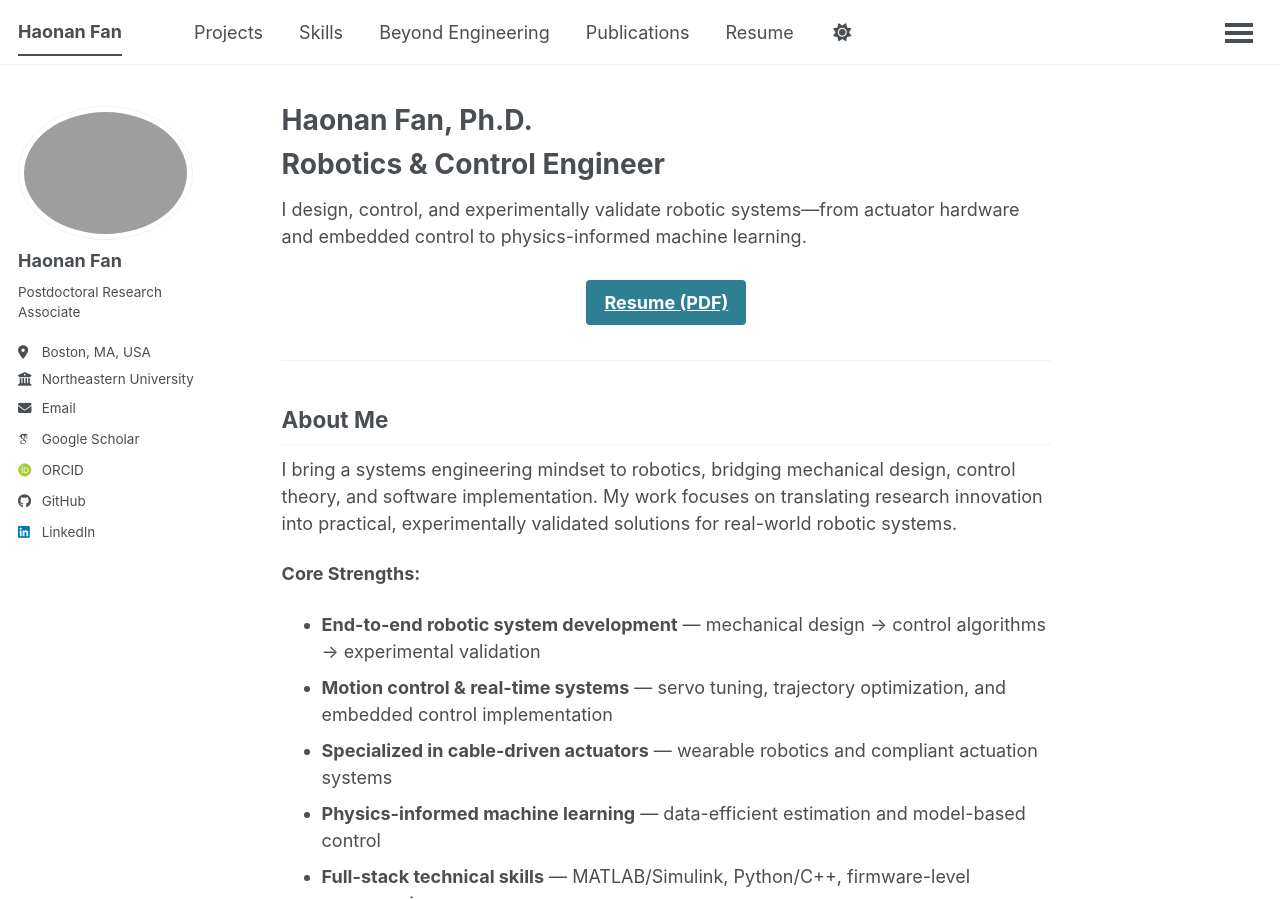
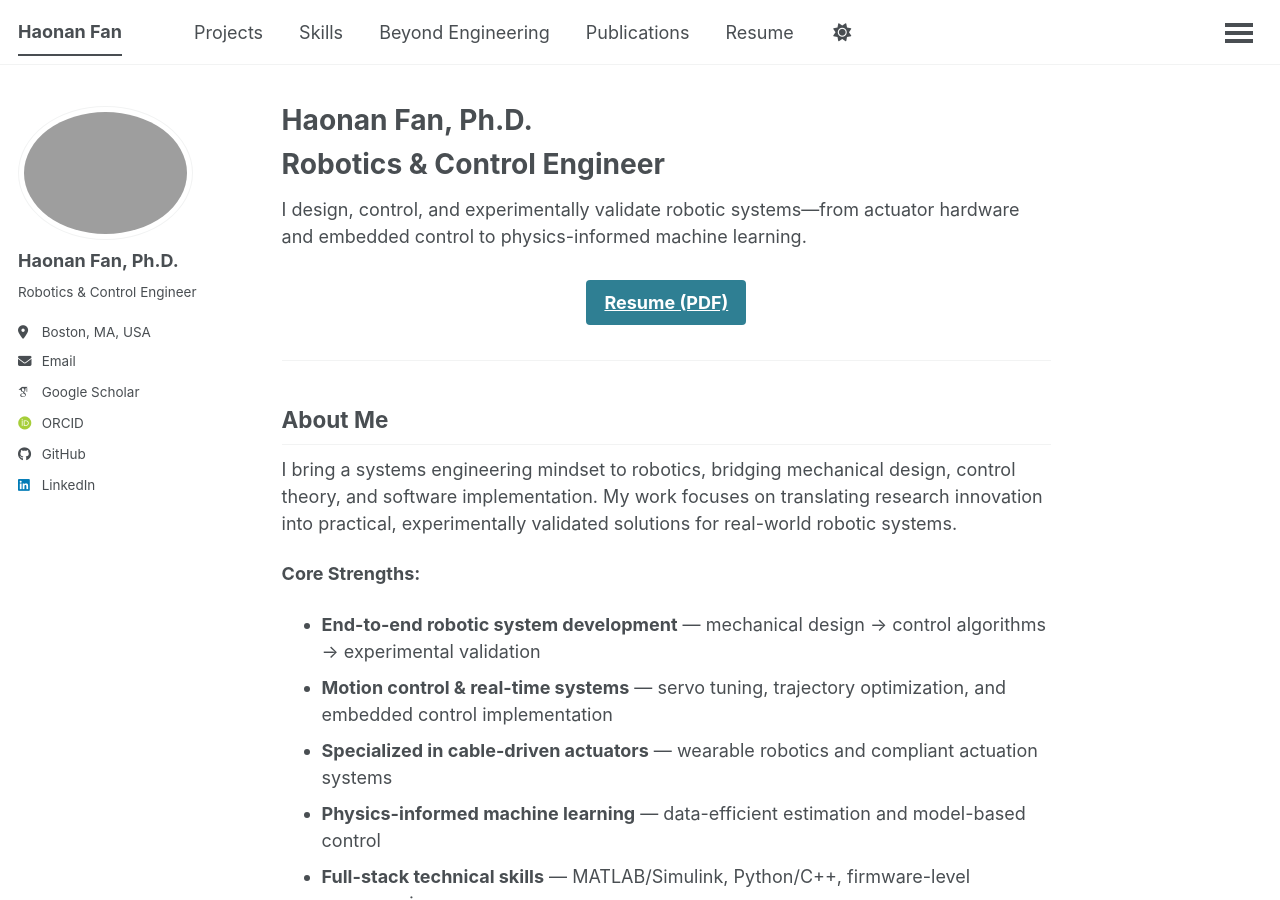
Before and after one commit to fanhaonan080/fanhaonan080.github.io, a Jekyll site: the page built from _pages/about.md, in a window 1280 px wide and 900 px high. Built offline with Jekyll 4.4.1, drawn with Linux system fonts in a browser that asks for light colours; some web fonts are replaced; a script that is not in the unit is left out.

Commit message:
Update site configuration

```diff
--- a/_config.yml
+++ b/_config.yml
@@ -12,7 +12,7 @@ site_theme               : "default" # The available themes options are "default
 title                    : "Haonan Fan"
 title_separator          : "-"
 name                     : &name "Haonan Fan"
-description              : &description "Haonan Fan's academic portfolio"   # Update this with a general description of your site, this is the default if not overridden by a page
+description              : &description "Haonan Fan's website"   # Update this with a general description of your site, this is the default if not overridden by a page
 url                      : https://fanhaonan080.github.io # The base hostname & protocol for your site e.g. "https://[your GitHub username].github.io",
                                                            # or if you already have some other page hosted on Github then use "https://[your GitHub username].github.io/[Your Repo Name]"
 baseurl                  : "" # the subpath of your site, e.g. "/blog"
@@ -24,11 +24,11 @@ repository               : "fanhaonan080/fanhaonan080.github.io"
 author:
   # Biographic information
   avatar           : "profile.JPEG"
-  name             : "Haonan Fan"
+  name             : "Haonan Fan, Ph.D."
   pronouns         : # example: "she/her"
-  bio              : "Postdoctoral Research Associate"
+  bio              : "Robotics & Control Engineer"
   location         : "Boston, MA, USA"
-  employer         : "Northeastern University"
+  employer         : #"Northeastern University"
   uri              : # URL
   email            : "fan.hao@northeastern.edu"
 
```
